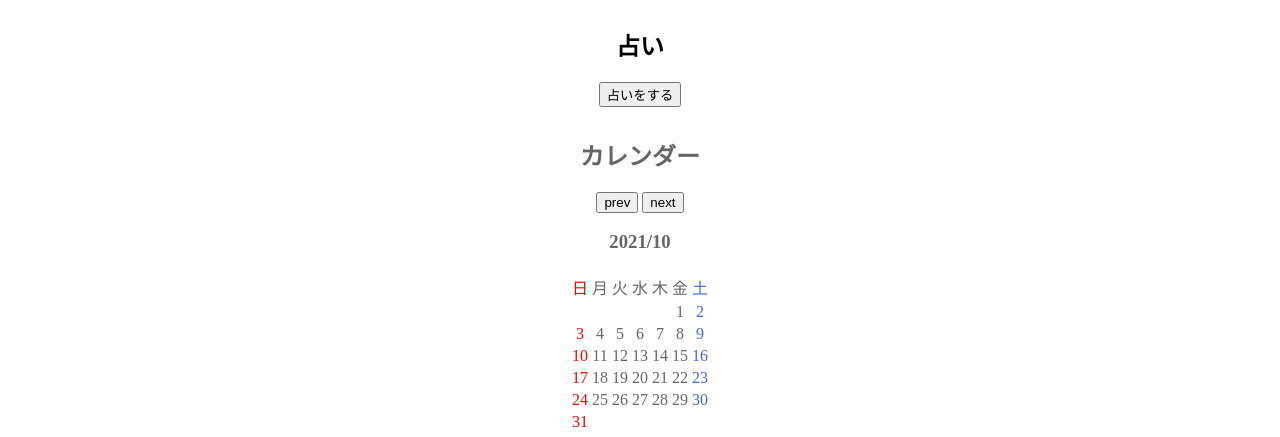
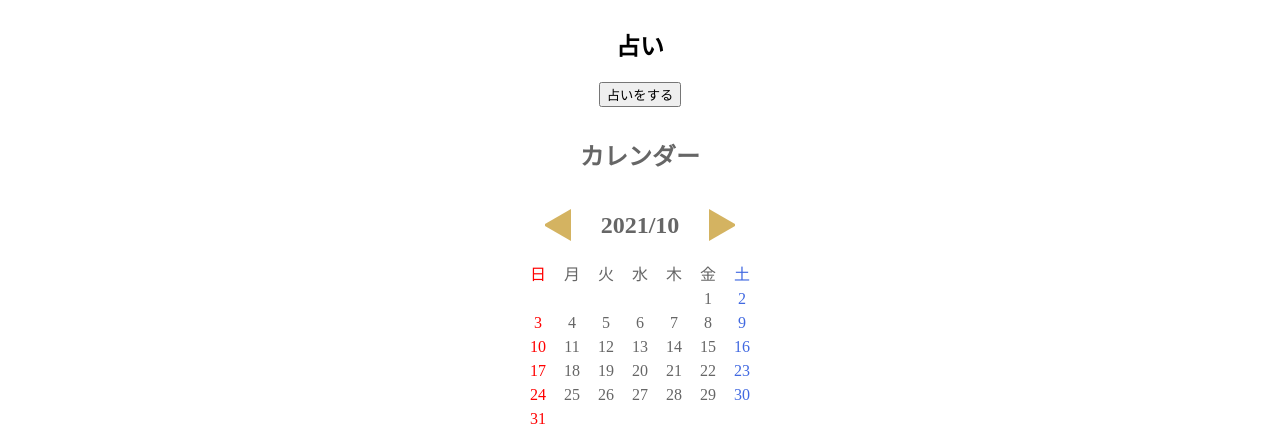
Before and after one commit to RilaKorila/js_contents, a plain HTML site: page index.html in a window 1280 px wide. Shown: the part 510-947 px from the top of the page. Drawn offline with Linux system fonts and the light colour scheme.

Commit message:
calender brash up

```diff
--- a/index.html
+++ b/index.html
@@ -7,6 +7,7 @@
         <script src="js/uranai.js"></script>
         <script src="js/showDataTime.js"></script>
         <script src="js/calendar.js"></script>
+        <link rel="stylesheet" href="reset.css">
         <link rel="stylesheet" href="style.css" />
     </head>
 
@@ -41,9 +42,10 @@
         <div class="calendar">
             <h2>カレンダー</h2>
             <!-- ボタンクリックで月移動 -->
-            <div id="next-prev-btn">
-                <input id="prev_btn" type="button" value="prev" />
-                <input id="next_btn" type="button" value="next" />
+            <div class="calendar-header">
+                <input id="prev-btn" type="button" />
+                <h2 id="calendar-title"></h2>
+                <input id="next-btn" type="button" />
             </div>
             <!-- カレンダー -->
             <div id="calendar-main"></div>
--- a/js/calendar.js
+++ b/js/calendar.js
@@ -2,6 +2,10 @@ const week = ["日", "月", "火", "水", "木", "金", "土"]
 const today = new Date()
 var year = today.getFullYear()
 var month = today.getMonth() + 1
+
+function creatCalendarTitle(year, month){
+    return year + "/" + month;
+}
 
 function creatCalendar(year, month) {
     // 月の最初の日を取得
@@ -15,12 +19,6 @@ function creatCalendar(year, month) {
     var dayCount = 1
     // HTML要素を格納する変数
     var calendarHtml = ""
-
-    // calendarHtml += "<div class='calendar-header'>";
-    // calendarHtml += "<input id='prev_btn' type='button' value='prev' />"
-    calendarHtml += "<h3>" + year + "/" + month + "</h3>"
-    // calendarHtml += "<input id='next_btn' type='button' value='next' />"
-    // calendarHtml += "</div>"
 
     calendarHtml += "<table>"
 
@@ -53,32 +51,35 @@ function creatCalendar(year, month) {
 
 // DOM要素をとるのは、<body>の中身が読まれた後でないといけない
 window.onload = function () {
-    const next = document.getElementById("next_btn")
+    const next = document.getElementById("next-btn")
     next.addEventListener("click", function () {
         month++
         if (month > 12) {
             year++
             month = 1
         }
+        document.getElementById("calendar-title").textContent = creatCalendarTitle (year, month);
         document.querySelector("#calendar-main").innerHTML = creatCalendar(
             year,
             month
         )
     })
 
-    const prev = document.getElementById("prev_btn")
+    const prev = document.getElementById("prev-btn")
     prev.addEventListener("click", function () {
         month--
         if (month < 1) {
             year--
             month = 12
         }
+        document.getElementById("calendar-title").textContent = creatCalendarTitle (year, month);
         document.querySelector("#calendar-main").innerHTML = creatCalendar(
             year,
             month
         )
     })
 
+    document.getElementById("calendar-title").textContent = creatCalendarTitle (year, month);
     document.querySelector("#calendar-main").innerHTML = creatCalendar(
         year,
         month
--- a/style.css
+++ b/style.css
@@ -47,6 +47,7 @@ header {
 }
 
 /* カレンダー */
+/*  */
 .calendar {
     max-width: 600px;
     text-align: center;
@@ -55,15 +56,42 @@ header {
 }
 
 .calendar-header {
+    margin: 0 auto;
     display: flex;
+    justify-content: center;
+    align-items: center;
 }
 
-.calendar-header input {
-    background-color: blanchedalmond;
+.calendar-header input{
+    background-color: transparent;
+    margin:  0 30px;
+    width:  30px;
+}
+
+#next-btn {
+    width: 0;
+    height: 0;
+    border-style: solid;
+    border-width: 15px 0 15px 26.0px;
+    border-color: transparent transparent transparent #d4b361;
+}
+
+#prev-btn{
+    width: 0;
+    height: 0;
+    border-style: solid;
+    border-width: 15px 26.0px 15px 0;
+    border-color: transparent #d4b361 transparent transparent;
 }
 
 .calendar table {
     margin: 0 auto;
+}
+
+.calendar td{
+    /* tdにサイズを持たせることで、カレンダーの行数が変わってもサイズが固定 */
+    width: 30px;
+    height: 20px;
 }
 
 .calendar td:first-child {
```
